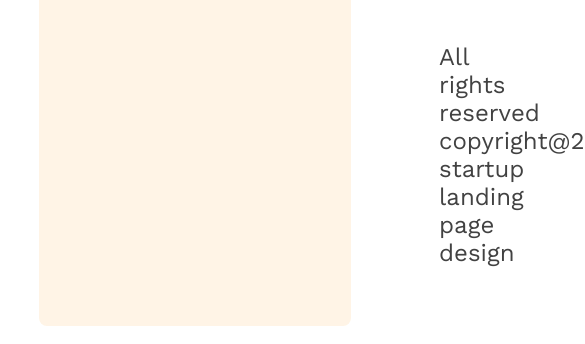
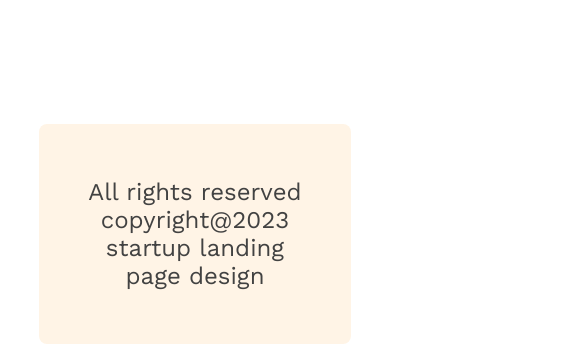
Before and after one commit to rimasultana/G3-Architects-Project, a plain HTML site: page index.html in a window 390 px wide. Shown: the part 7420-7764 px from the top of the page, 585 px wide, since content can reach past the window. Drawn offline with nearby package versions, Linux system fonts and the light colour scheme.

Commit message:
responsive done

```diff
--- a/index.html
+++ b/index.html
@@ -176,7 +176,7 @@
     </main>
     <footer class="footer bg-light ">
       <div class="container">
-        <p class="description text-gray">All rights reserved copyright@2023 startup landing page design</p>
+        <p class="text-gray">All rights reserved copyright@2023 startup landing page design</p>
       </div>
 
 
--- a/style.css
+++ b/style.css
@@ -205,14 +205,12 @@ main > section {
   border-radius: 8px;
   margin-top: 140px;
 }
+
 .container {
-  padding: 35px 400px;
-
-}
-.container .description {
-  width:100% ;
+  text-align: center;
   font-size: 1.5rem;
   font-weight: 400;
+  padding: 30px 40px;
 }
 
 /* =-=-=-=-Reponsive=-=- */
@@ -248,10 +246,12 @@ main > section {
     gap: 50px;
     margin-left: 70px;
   }
-  .footer{
-    width: 100%;
-    margin: 0 auto;
-  }
+
+
+  /* .container {
+    padding: 5px 5px;
+
+  } */
 
    }
 
@@ -262,6 +262,7 @@ main > section {
   .features {
     flex-direction: column;
   }
+
   .our-futures {
     margin-left: 50px auto;
   }
```
